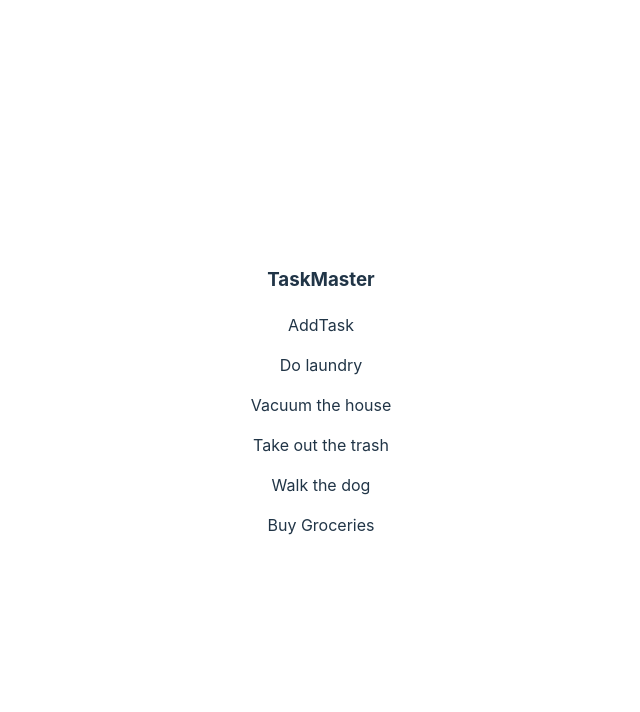
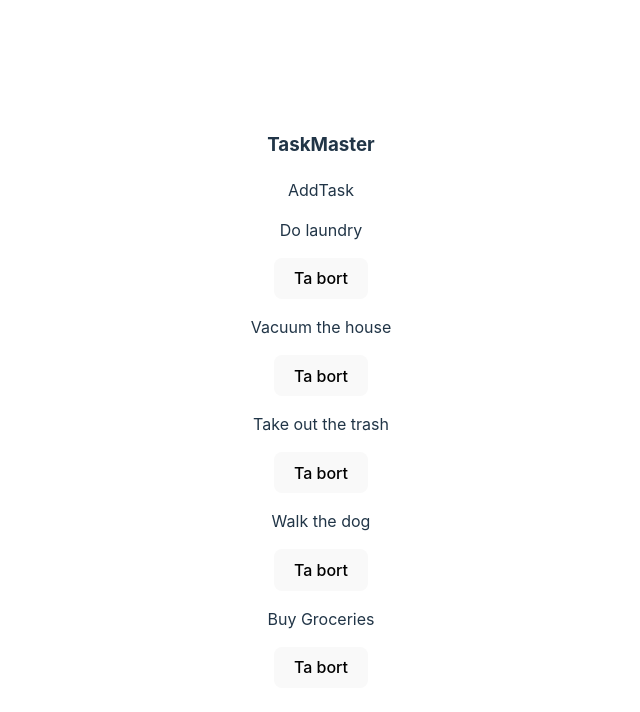
Before and after one commit to Medieinstitutet/the-todos-lindelind, a React (Vite) app: page / in a window 1280 px wide. Shown: the top 712 px of the page, without its empty margins (319-959 px from the left). Built offline with nearby package versions, Linux system fonts and the light colour scheme.

Commit message:
added remove function and button

```diff
--- a/src/components/TaskApp.tsx
+++ b/src/components/TaskApp.tsx
@@ -12,12 +12,18 @@ export const TaskApp = () => {
       new Task("Buy Groceries", false),
     ]);
 
+
+
+    const removeTask = (name: string) => {
+      setTasks(tasks.filter((task) => task.name !== name));
+    };
+
     return (
         <>
         <h3>TaskMaster</h3>
         <AddTask/>
         {tasks.map((task) =>{
-            return <UpdateTask task={task} />;
+            return  <UpdateTask task={task} removetask={removeTask} />;
         })}
 
         </>
--- a/src/components/UpdateTask.tsx
+++ b/src/components/UpdateTask.tsx
@@ -2,13 +2,23 @@ import { Task } from "../models/Task"
 
 interface IUpdateTaskProps {
     task: Task;
+    removetask: (name:string) => void;
 }
 
 export const UpdateTask = (props: IUpdateTaskProps) => {
 
+
+
+
+
+    const clickRemove = () => {
+        props.removetask(props.task.name)
+    }
+
     return (
         <>
         <p>{props.task.name} {props.task.isDone}</p>
+        <button onClick={clickRemove}>Ta bort</button>
         </>
     )
 }
```
